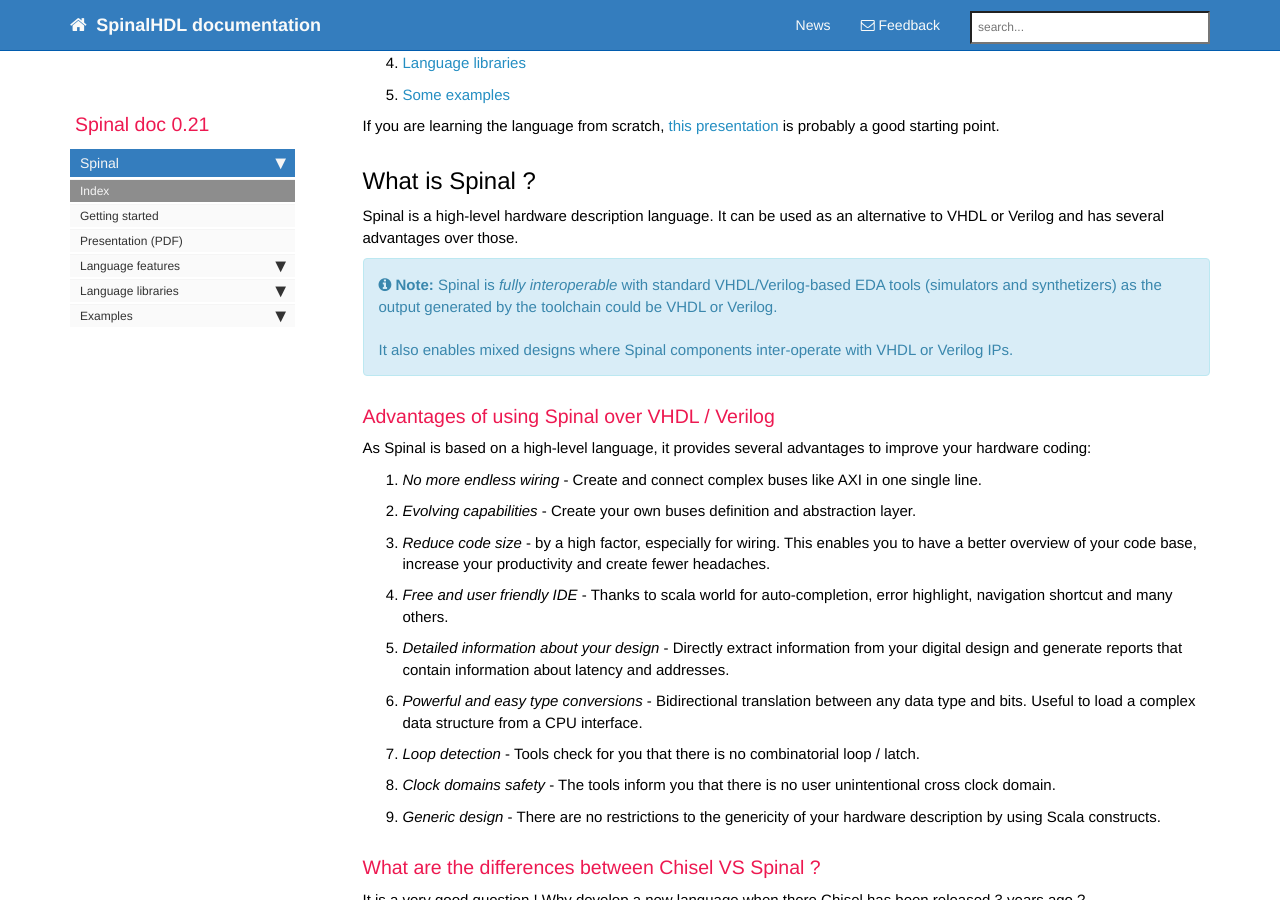
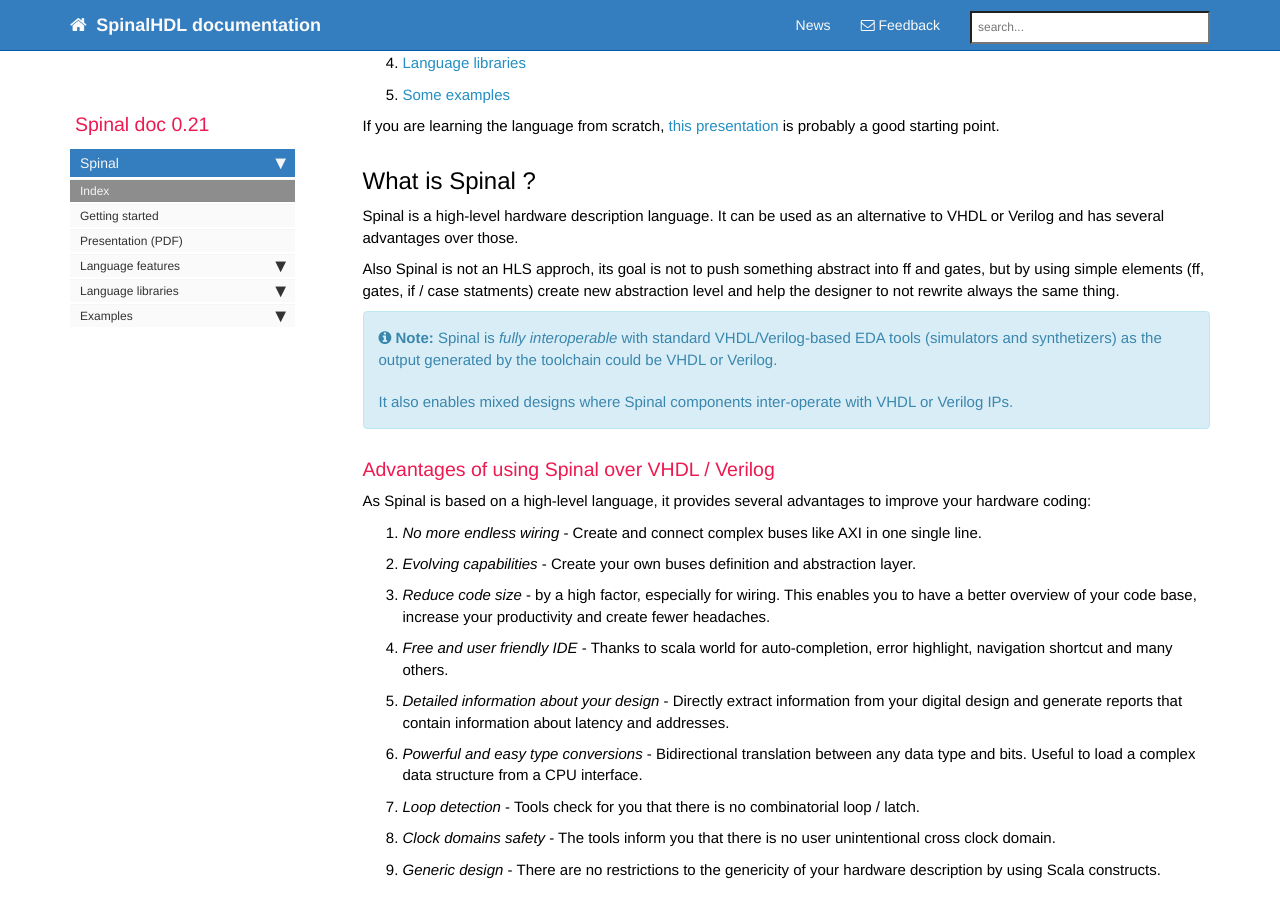
Before and after one commit to SpinalHDL/SpinalDoc, a Jekyll site: the page built from spinal/index.md, in a window 1280 px wide and 900 px high, scrolled down 315 px. Built offline with Jekyll 4.4.1, drawn with Linux system fonts in a browser that asks for light colours; nearby versions of some CDN libraries; comment, search, counter and statistics services are not loaded.

Commit message:
Not an HLS

```diff
--- a/spinal/index.md
+++ b/spinal/index.md
@@ -22,6 +22,8 @@
 
 ## What is Spinal ?
 Spinal is a high-level hardware description language. It can be used as an alternative to VHDL or Verilog and has several advantages over those.
+
+Also Spinal is not an HLS approch, its goal is not to push something abstract into ff and gates, but by using simple elements (ff, gates, if / case statments) create new abstraction level and help the designer to not rewrite always the same thing.
 
 {% include note.html content="Spinal is *fully interoperable* with standard VHDL/Verilog-based EDA tools (simulators and synthetizers) as the output generated by the toolchain could be VHDL or Verilog. <br/><br/>It also enables mixed designs where Spinal components inter-operate with VHDL or Verilog IPs." %}
 
```
